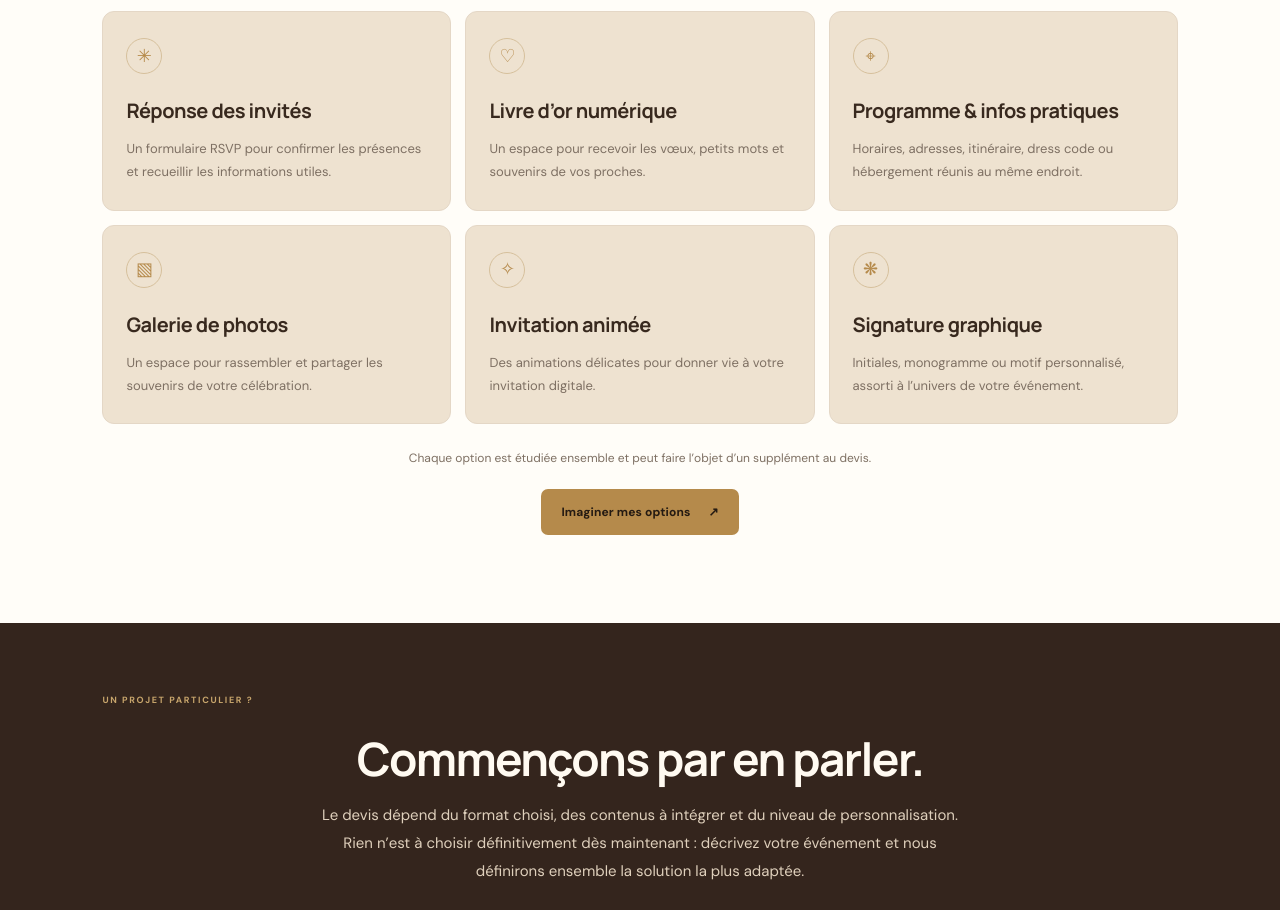
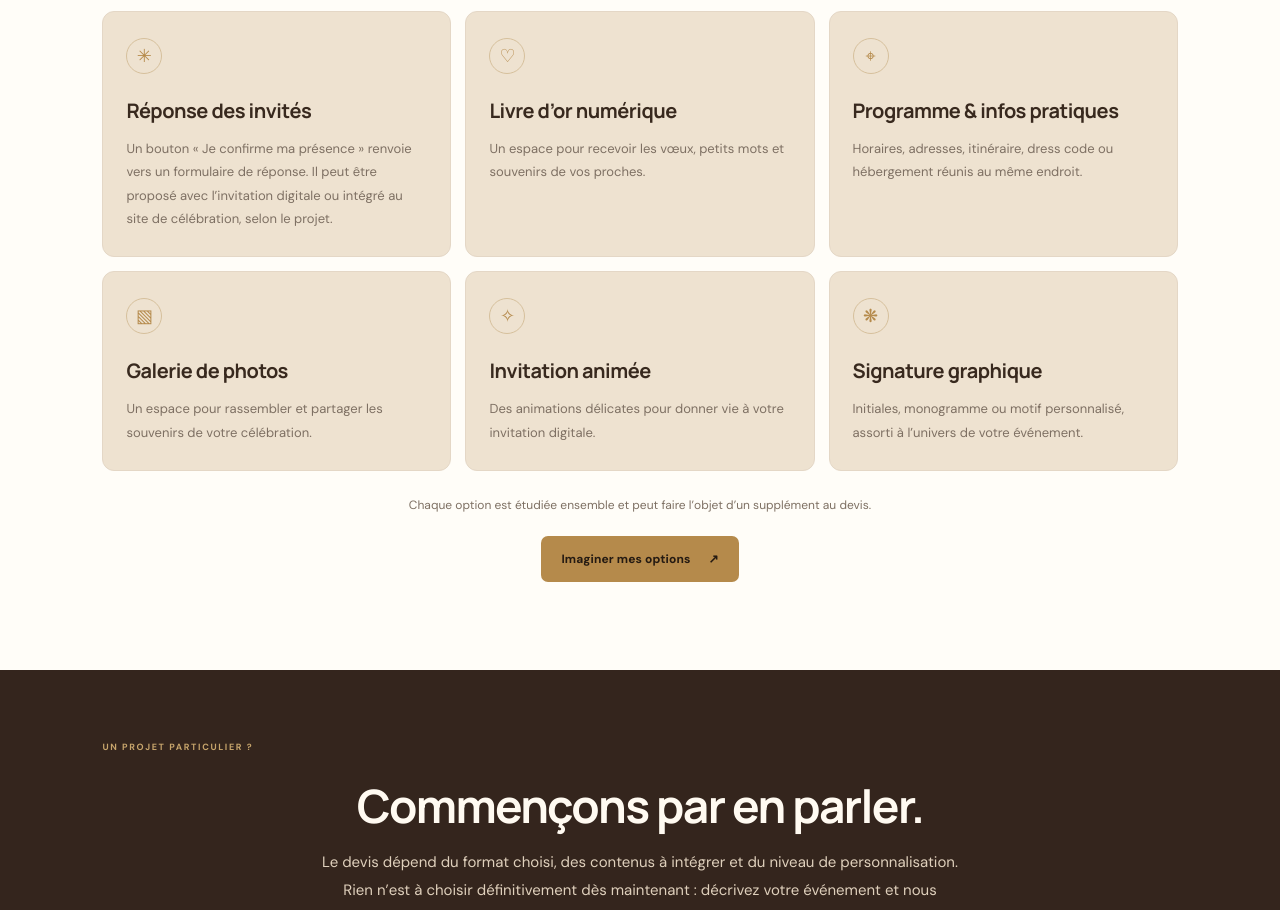
Before and after one commit to chirelhalioua/C-by-C, a Nuxt app: page /formules in a window 1280 px wide. Shown: the part 2780-3690 px from the top of the page. Built offline with nearby package versions, Linux system fonts and the light colour scheme; a web font is replaced by a local one.

Commit message:
Clarify RSVP option for invitations and celebration sites

```diff
--- a/pages/formules.vue
+++ b/pages/formules.vue
@@ -73,7 +73,7 @@ const offers = [
           <article class="option-card">
             <span class="option-symbol">✳</span>
             <h3>Réponse des invités</h3>
-            <p>Un formulaire RSVP pour confirmer les présences et recueillir les informations utiles.</p>
+            <p>Un bouton « Je confirme ma présence » renvoie vers un formulaire de réponse. Il peut être proposé avec l’invitation digitale ou intégré au site de célébration, selon le projet.</p>
           </article>
           <article class="option-card">
             <span class="option-symbol">♡</span>
```
